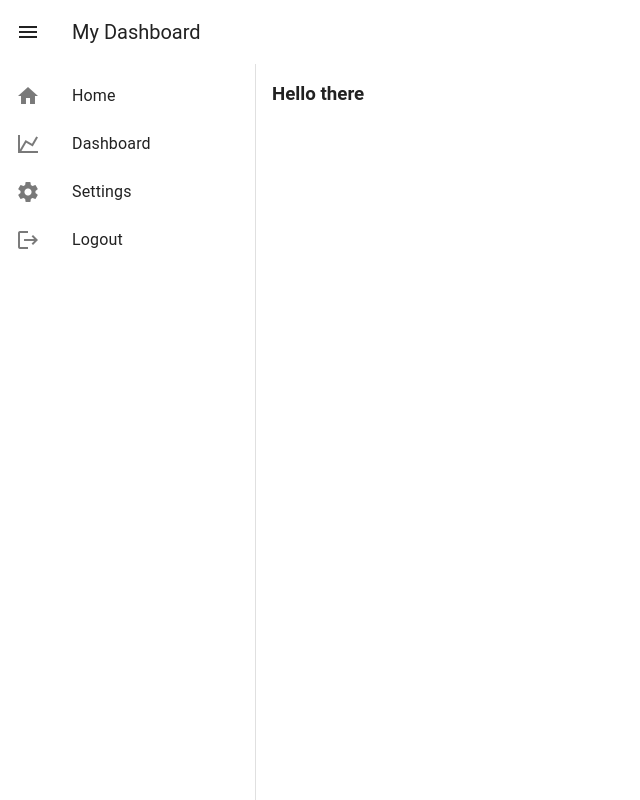
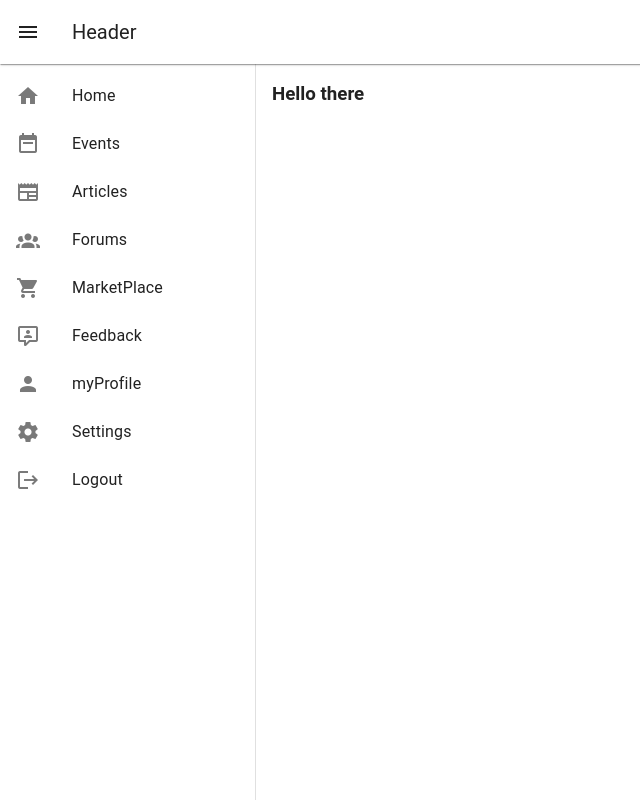
Before and after one commit to vinnindubi/CoopConnect, a Vue app in the folder frontend/: page / in a window 1280 px wide. Shown: the whole page, without its empty margins (0-640 px from the left). Built offline with nearby package versions, Linux system fonts and the light colour scheme.

Commit message:
created sidebar

```diff
--- a/frontend/src/components/includes/Header.vue
+++ b/frontend/src/components/includes/Header.vue
@@ -6,10 +6,10 @@ const toggleSidebar = inject("toggleSidebar") as () => void;
 </script>
 
 <template>
-  <v-app-bar :elevation="0">
+  <v-app-bar :elevation="1">
     <!-- clicking this will toggle sidebar -->
     <v-app-bar-nav-icon @click="toggleSidebar" />
 
-    <v-app-bar-title>My Dashboard</v-app-bar-title>
+    <v-app-bar-title>Header</v-app-bar-title>
   </v-app-bar>
 </template>
--- a/frontend/src/components/includes/Sidebar.vue
+++ b/frontend/src/components/includes/Sidebar.vue
@@ -11,9 +11,23 @@ const drawer = ref(true); // true = visible by default
       <v-list-item prepend-icon="mdi-home">
         <v-list-item-title>Home</v-list-item-title>
       </v-list-item>
-
-      <v-list-item prepend-icon="mdi-chart-line">
-        <v-list-item-title>Dashboard</v-list-item-title>
+      <v-list-item prepend-icon="mdi-calendar-week">
+        <v-list-item-title>Events</v-list-item-title>
+      </v-list-item>
+      <v-list-item prepend-icon="mdi-newspaper">
+        <v-list-item-title>Articles</v-list-item-title>
+      </v-list-item>
+      <v-list-item prepend-icon="mdi-account-group">
+        <v-list-item-title>Forums</v-list-item-title>
+      </v-list-item>
+      <v-list-item prepend-icon="mdi-cart">
+        <v-list-item-title>MarketPlace</v-list-item-title>
+      </v-list-item>
+      <v-list-item prepend-icon="mdi-comment-account-outline">
+        <v-list-item-title>Feedback</v-list-item-title>
+      </v-list-item>
+      <v-list-item prepend-icon="mdi-account">
+        <v-list-item-title>myProfile</v-list-item-title>
       </v-list-item>
 
       <v-list-item prepend-icon="mdi-cog">
```
